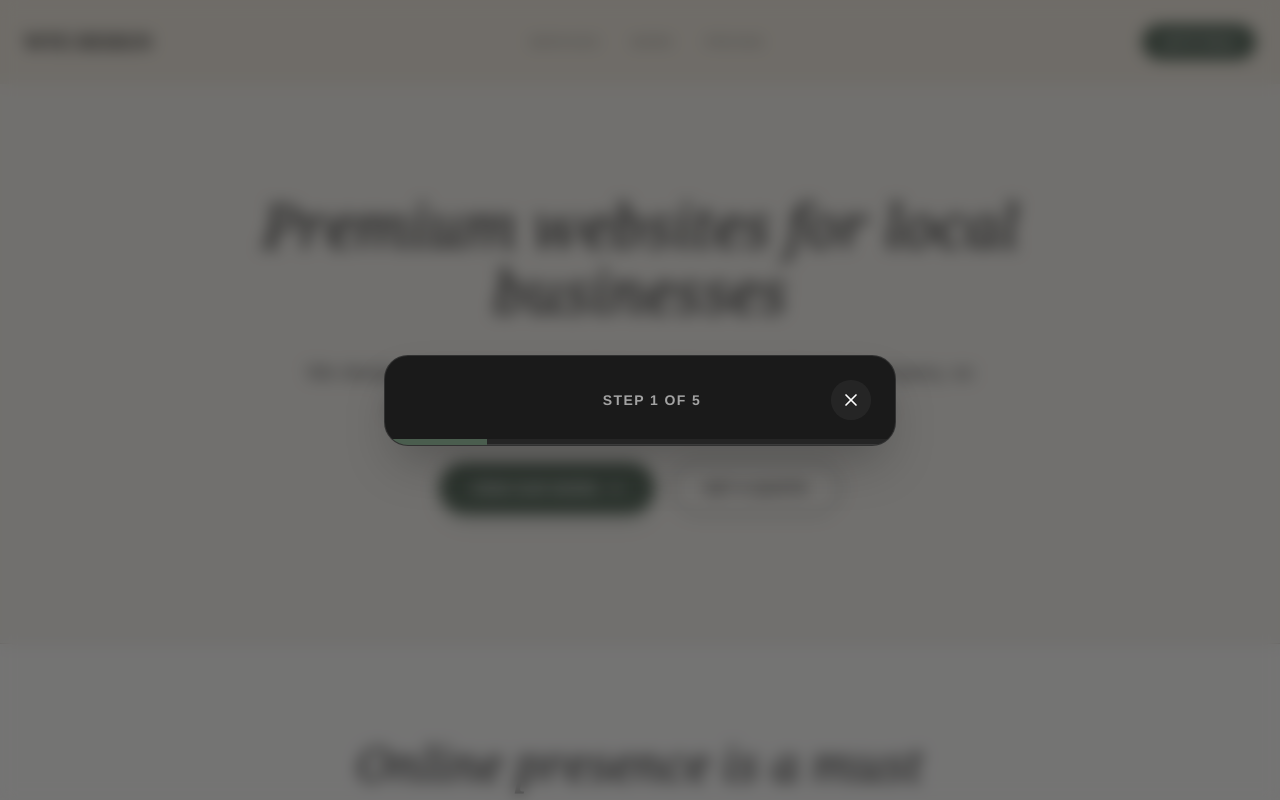
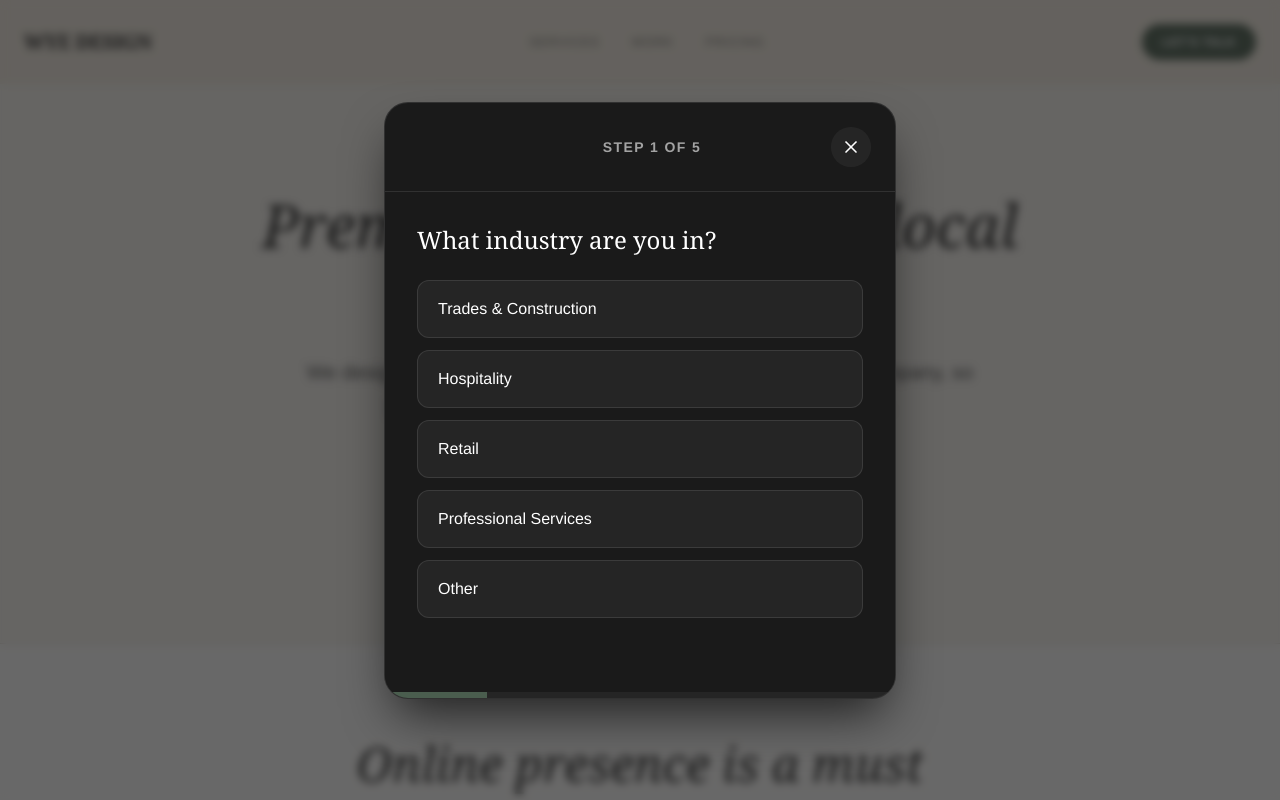
Before and after one commit to ItzBagelx/wyevalley, a React (Vite) app: page / in a window 1280 px wide. Both pictures are taken after a click on the button "LET'S TALK". Shown: the top 800 px of the page. Built offline with nearby package versions, Linux system fonts and the light colour scheme.

Commit message:
fix: resolve CSS flexbox collapse and React 19 render phase issues in MultiStepForm

```diff
--- a/src/components/MultiStepForm.tsx
+++ b/src/components/MultiStepForm.tsx
@@ -42,6 +42,7 @@ export default function MultiStepForm({ isOpen, onClose }: MultiStepFormProps) {
   const [isSubmitting, setIsSubmitting] = useState(false);
   const [submitError, setSubmitError] = useState<string | null>(null);
 
+
   // Reset form when opened
   useEffect(() => {
     if (isOpen) {
@@ -65,10 +66,10 @@ export default function MultiStepForm({ isOpen, onClose }: MultiStepFormProps) {
     if (isOpen) {
       document.body.style.overflow = 'hidden';
     } else {
-      document.body.style.overflow = 'unset';
+      document.body.style.overflow = '';
     }
     return () => {
-      document.body.style.overflow = 'unset';
+      document.body.style.overflow = '';
     };
   }, [isOpen]);
 
@@ -76,7 +77,7 @@ export default function MultiStepForm({ isOpen, onClose }: MultiStepFormProps) {
     setFormData(prev => ({ ...prev, [field]: value }));
     setTimeout(() => {
       setStep(prev => prev + 1);
-    }, 400); // Small delay so they see the selection
+    }, 400);
   };
 
   const handleSubmit = async (e: React.FormEvent) => {
@@ -87,7 +88,7 @@ export default function MultiStepForm({ isOpen, onClose }: MultiStepFormProps) {
     // Mock form submission during local development to avoid API errors
     if (import.meta.env.DEV) {
       console.log("Local Dev Mode: Mocking form submission", formData);
-      await new Promise(resolve => setTimeout(resolve, 1200)); // Simulate network latency
+      await new Promise(resolve => setTimeout(resolve, 1200));
       setStep(6);
       setIsSubmitting(false);
       return;
@@ -114,7 +115,7 @@ export default function MultiStepForm({ isOpen, onClose }: MultiStepFormProps) {
         throw new Error(result?.error || "Failed to submit request.");
       }
 
-      setStep(6); // Success step
+      setStep(6);
     } catch (err: any) {
       setSubmitError(err.message || "An unexpected error occurred. Please try again.");
     } finally {
@@ -122,23 +123,56 @@ export default function MultiStepForm({ isOpen, onClose }: MultiStepFormProps) {
     }
   };
 
+
+
   return (
-    <AnimatePresence>
-      {isOpen && (
-        <div className="fixed inset-0 z-[100] flex items-center justify-center p-4 sm:p-6">
-          <motion.div
-            initial={{ opacity: 0 }}
-            animate={{ opacity: 1 }}
-            exit={{ opacity: 0 }}
+    // Outer overlay — CSS-driven show/hide for reliability
+    <div
+      aria-modal="true"
+      role="dialog"
+      style={{
+        position: 'fixed',
+        inset: 0,
+        zIndex: 100,
+        display: 'flex',
+        alignItems: 'center',
+        justifyContent: 'center',
+        padding: '1rem',
+        // CSS transitions for show/hide — no library needed
+        opacity: isOpen ? 1 : 0,
+        pointerEvents: isOpen ? 'auto' : 'none',
+        transition: 'opacity 0.25s ease',
+      }}
+    >
+      {/* Backdrop */}
+      <div
         onClick={onClose}
-            className="absolute inset-0 bg-theme-text-dark/60 backdrop-blur-sm"
+        style={{
+          position: 'absolute',
+          inset: 0,
+          backgroundColor: 'rgba(26, 26, 26, 0.65)',
+          backdropFilter: 'blur(4px)',
+        }}
       />
 
-          <motion.div
-            initial={{ opacity: 0, scale: 0.95, y: 20 }}
-            animate={{ opacity: 1, scale: 1, y: 0 }}
-            exit={{ opacity: 0, scale: 0.95, y: 20 }}
-            className="relative w-full max-w-lg bg-theme-text-dark rounded-2xl sm:rounded-3xl shadow-2xl overflow-hidden border border-white/10 flex flex-col max-h-[95dvh]"
+      {/* Modal panel */}
+      <div
+        style={{
+          position: 'relative',
+          width: '100%',
+          maxWidth: '32rem',
+          backgroundColor: '#1a1a1a',
+          borderRadius: '1.5rem',
+          boxShadow: '0 25px 50px -12px rgba(0,0,0,0.7)',
+          overflow: 'hidden',
+          border: '1px solid rgba(255,255,255,0.1)',
+          display: 'flex',
+          flexDirection: 'column',
+          maxHeight: '95dvh',
+          // Slide-up when open
+          transform: isOpen ? 'translateY(0) scale(1)' : 'translateY(20px) scale(0.97)',
+          transition: 'transform 0.3s cubic-bezier(0.34, 1.56, 0.64, 1)',
+        }}
       >
         {/* Header */}
         <div className="flex justify-between items-center p-6 border-b border-white/10">
@@ -147,7 +181,7 @@ export default function MultiStepForm({ isOpen, onClose }: MultiStepFormProps) {
               <ChevronLeft className="w-4 h-4" /> Back
             </button>
           ) : (
-                <div className="w-16"></div> /* Placeholder for alignment */
+            <div className="w-16"></div>
           )}
 
           <div className="text-sm font-bold uppercase tracking-widest text-white/60">
@@ -159,19 +193,18 @@ export default function MultiStepForm({ isOpen, onClose }: MultiStepFormProps) {
           </button>
         </div>
 
-            {/* Content Area with absolute positioning for slide transitions */}
-            <div className="relative flex-1 h-[70dvh] min-h-[350px] sm:h-[500px] sm:min-h-0 overflow-hidden bg-theme-text-dark">
+        {/* Step content area */}
+        <div className="relative overflow-hidden bg-[#1a1a1a]" style={{ height: '500px', minHeight: '500px' }}>
           <AnimatePresence mode="wait" initial={false}>
 
-                {/* Step 1: Industry */}
             {step === 1 && (
               <motion.div
                 key="step1"
                 initial={{ opacity: 0, x: 40 }}
                 animate={{ opacity: 1, x: 0 }}
                 exit={{ opacity: 0, x: -40 }}
-                    transition={{ duration: 0.3 }}
-                    className="absolute inset-0 p-6 sm:p-8 flex flex-col h-full overflow-y-auto"
+                transition={{ duration: 0.25 }}
+                className="absolute inset-0 p-6 sm:p-8 flex flex-col overflow-y-auto"
               >
                 <h3 className="text-2xl font-serif text-white mb-6">What industry are you in?</h3>
                 <div className="space-y-3">
@@ -192,15 +225,14 @@ export default function MultiStepForm({ isOpen, onClose }: MultiStepFormProps) {
               </motion.div>
             )}
 
-                {/* Step 2: Goal */}
             {step === 2 && (
               <motion.div
                 key="step2"
                 initial={{ opacity: 0, x: 40 }}
                 animate={{ opacity: 1, x: 0 }}
                 exit={{ opacity: 0, x: -40 }}
-                    transition={{ duration: 0.3 }}
-                    className="absolute inset-0 p-6 sm:p-8 flex flex-col h-full overflow-y-auto"
+                transition={{ duration: 0.25 }}
+                className="absolute inset-0 p-6 sm:p-8 flex flex-col overflow-y-auto"
               >
                 <h3 className="text-2xl font-serif text-white mb-6">What is your main goal for the new website?</h3>
                 <div className="space-y-3">
@@ -221,15 +253,14 @@ export default function MultiStepForm({ isOpen, onClose }: MultiStepFormProps) {
               </motion.div>
             )}
 
-                {/* Step 3: Status */}
             {step === 3 && (
               <motion.div
                 key="step3"
                 initial={{ opacity: 0, x: 40 }}
                 animate={{ opacity: 1, x: 0 }}
                 exit={{ opacity: 0, x: -40 }}
-                    transition={{ duration: 0.3 }}
-                    className="absolute inset-0 p-6 sm:p-8 flex flex-col h-full overflow-y-auto"
+                transition={{ duration: 0.25 }}
+                className="absolute inset-0 p-6 sm:p-8 flex flex-col overflow-y-auto"
               >
                 <h3 className="text-2xl font-serif text-white mb-6">Do you currently have a website?</h3>
                 <div className="space-y-3">
@@ -250,15 +281,14 @@ export default function MultiStepForm({ isOpen, onClose }: MultiStepFormProps) {
               </motion.div>
             )}
 
-                {/* Step 4: Extra Details / Notes */}
             {step === 4 && (
               <motion.div
                 key="step4"
                 initial={{ opacity: 0, x: 40 }}
                 animate={{ opacity: 1, x: 0 }}
                 exit={{ opacity: 0, x: -40 }}
-                    transition={{ duration: 0.3 }}
-                    className="absolute inset-0 p-6 sm:p-8 flex flex-col h-full overflow-y-auto"
+                transition={{ duration: 0.25 }}
+                className="absolute inset-0 p-6 sm:p-8 flex flex-col overflow-y-auto"
               >
                 <h3 className="text-2xl font-serif text-white mb-4">Anything else you'd like us to know?</h3>
                 <div className="flex flex-col gap-4 flex-1">
@@ -269,8 +299,6 @@ export default function MultiStepForm({ isOpen, onClose }: MultiStepFormProps) {
                     placeholder="Tell us about your brand, any specific design references you like, or unique features you need..."
                     rows={6}
                   />
-
-                      <div className="pt-2">
                   <button
                     onClick={() => setStep(prev => prev + 1)}
                     className="w-full py-4 bg-theme-accent text-white rounded-xl font-bold uppercase tracking-wider hover:opacity-90 transition-all flex justify-center items-center gap-2"
@@ -279,19 +307,17 @@ export default function MultiStepForm({ isOpen, onClose }: MultiStepFormProps) {
                     <ArrowRight className="w-4 h-4" />
                   </button>
                 </div>
-                    </div>
               </motion.div>
             )}
 
-                {/* Step 5: Contact Form */}
             {step === 5 && (
               <motion.div
                 key="step5"
                 initial={{ opacity: 0, x: 40 }}
                 animate={{ opacity: 1, x: 0 }}
                 exit={{ opacity: 0, x: -40 }}
-                    transition={{ duration: 0.3 }}
-                    className="absolute inset-0 p-6 sm:p-8 flex flex-col h-full overflow-y-auto"
+                transition={{ duration: 0.25 }}
+                className="absolute inset-0 p-6 sm:p-8 flex flex-col overflow-y-auto"
               >
                 <h3 className="text-2xl font-serif text-white mb-6">Where should we send your proposal?</h3>
                 <form onSubmit={handleSubmit} className="flex flex-col gap-4 flex-1">
@@ -300,7 +326,6 @@ export default function MultiStepForm({ isOpen, onClose }: MultiStepFormProps) {
                       {submitError}
                     </div>
                   )}
-
                   <div>
                     <label className="block text-sm font-medium text-white/60 mb-1">Name</label>
                     <input
@@ -336,8 +361,7 @@ export default function MultiStepForm({ isOpen, onClose }: MultiStepFormProps) {
                       placeholder="07123 456789"
                     />
                   </div>
-
-                      <div className="mt-auto pt-4">
+                  <div className="mt-auto pt-2">
                     <button
                       type="submit"
                       disabled={isSubmitting}
@@ -363,13 +387,12 @@ export default function MultiStepForm({ isOpen, onClose }: MultiStepFormProps) {
               </motion.div>
             )}
 
-                {/* Step 6: Success */}
             {step === 6 && (
               <motion.div
                 key="step6"
                 initial={{ opacity: 0, scale: 0.9 }}
                 animate={{ opacity: 1, scale: 1 }}
-                    transition={{ type: "spring", bounce: 0.5 }}
+                transition={{ type: "spring", bounce: 0.4 }}
                 className="absolute inset-0 p-8 flex flex-col items-center justify-center text-center"
               >
                 <div className="w-20 h-20 bg-theme-accent/20 text-theme-accent rounded-full flex items-center justify-center mb-6">
@@ -388,20 +411,18 @@ export default function MultiStepForm({ isOpen, onClose }: MultiStepFormProps) {
           </AnimatePresence>
         </div>
 
-            {/* Progress indicator */}
+        {/* Progress bar */}
         {step < 6 && (
-              <div className="h-1.5 w-full bg-white/5 absolute bottom-0 left-0">
+          <div className="h-1.5 w-full bg-white/5">
             <motion.div
               className="h-full bg-theme-accent"
-                  initial={{ width: '20%' }}
+              initial={false}
               animate={{ width: `${(step / 5) * 100}%` }}
               transition={{ duration: 0.3 }}
             />
           </div>
         )}
-          </motion.div>
       </div>
-      )}
-    </AnimatePresence>
+    </div>
   );
 }
```
Lines whose indentation alone changed are shown as unchanged.
